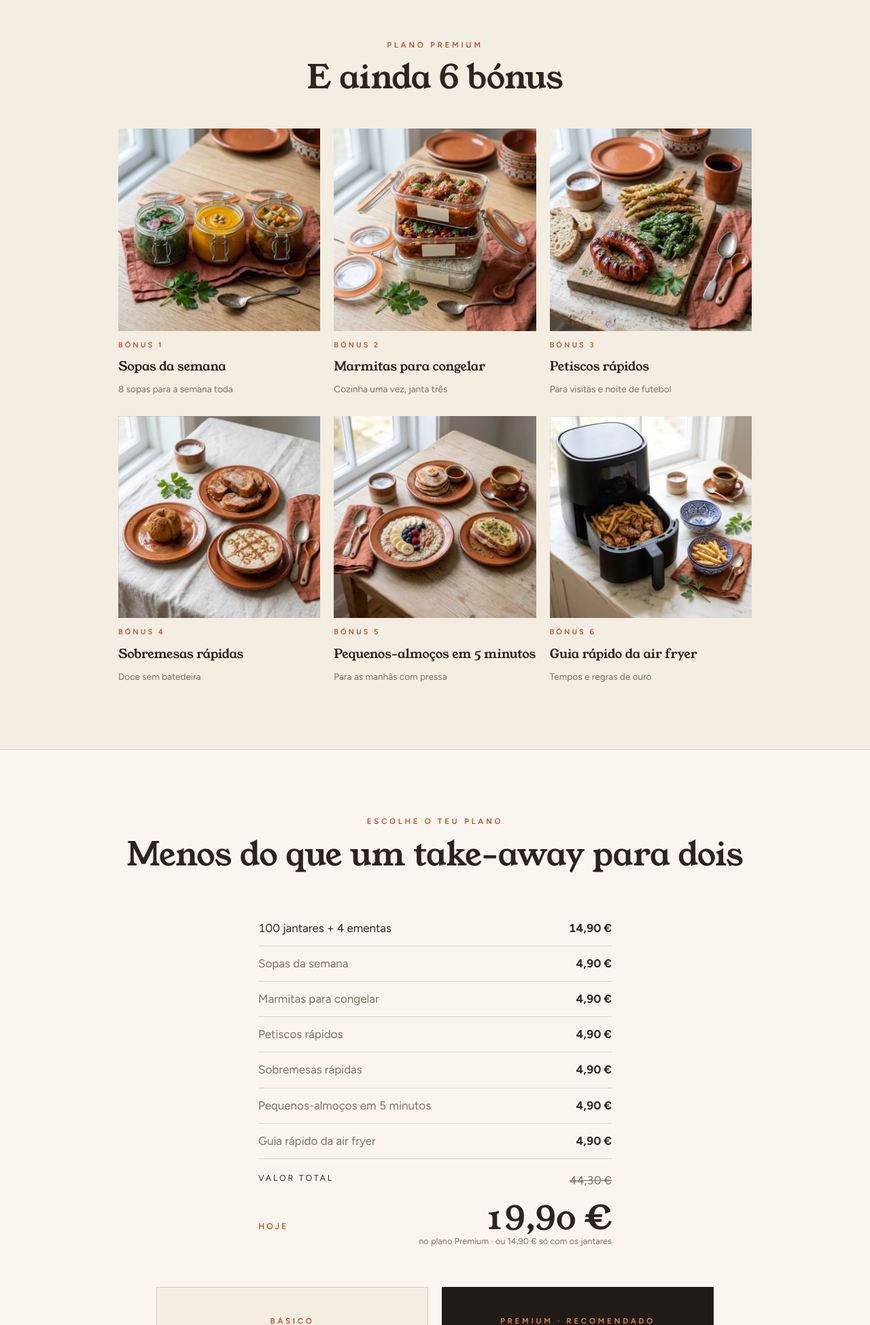
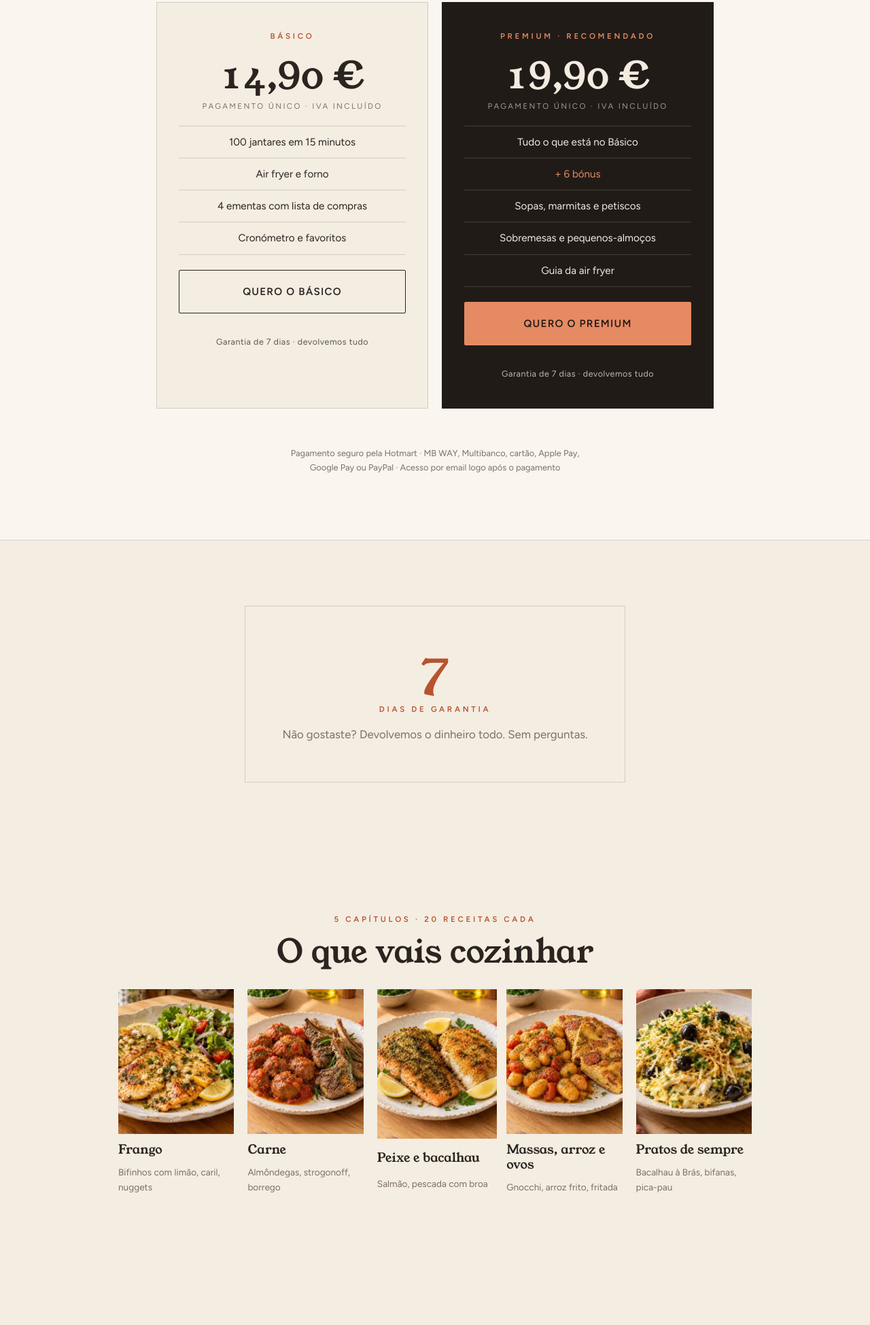
Before and after one commit to diegoovidall007-bot/jantares15-site, a plain HTML site: page index.html in a window 1280 px wide. Shown: the part 5181-7130 px from the top of the page at 68% size. Drawn offline with Linux system fonts and the light colour scheme.

Commit message:
Planos sobem para logo após as receitas, âncora compacta e garantia junto aos botões
Co-Authored-By: Claude Opus 5.5 <noreply@anthropic.com>
Claude-Session: https://claude.ai/code/session_01WaUvwzzNxbFPCZgrJ8ZJ88

```diff
--- a/index.html
+++ b/index.html
@@ -179,6 +179,7 @@ footer a{color:inherit}
 .sticky .btn{padding:14px 20px;font-size:.8rem}
 @media (min-width:760px){.sticky{justify-content:center;gap:40px}}
 @media (prefers-reduced-motion:reduce){html{scroll-behavior:auto}.sticky{transition:none}}
+.g7{margin:10px 0 0;text-align:center;font-size:12.5px;letter-spacing:.04em;opacity:.75}
 </style>
 <script type="text/javascript">
     (function(c,l,a,r,i,t,y){
@@ -251,7 +252,45 @@ footer a{color:inherit}
     <div class="stack center" style="gap:14px"><span class="cap">Air fryer</span><h2 class="h2">Algumas receitas</h2></div>
     <div class="recs"><div class="rec"><div class="ph photo" data-img="r-frango-limao" style="background-image:url(img/r-frango-limao.webp)"></div><b>Bifinhos de frango com limão</b><span>10 min · 200 °C</span></div><div class="rec"><div class="ph photo" data-img="r-pica-pau" style="background-image:url(img/r-pica-pau.webp)"></div><b>Pica-pau rápido</b><span>10 min · 200 °C</span></div><div class="rec"><div class="ph photo" data-img="r-salmao" style="background-image:url(img/r-salmao.webp)"></div><b>Salmão com crosta de ervas</b><span>9 min · 200 °C</span></div><div class="rec"><div class="ph photo" data-img="r-almondegas" style="background-image:url(img/r-almondegas.webp)"></div><b>Almôndegas com tomate</b><span>11 min · 190 °C</span></div><div class="rec"><div class="ph photo" data-img="r-douradinhos" style="background-image:url(img/r-douradinhos.webp)"></div><b>Douradinhos caseiros</b><span>10 min · 200 °C</span></div><div class="rec"><div class="ph photo" data-img="r-espetadas" style="background-image:url(img/r-espetadas.webp)"></div><b>Espetadas de frango</b><span>12 min · 200 °C</span></div></div>
   </div>
-  <div class="stack" style="gap:28px;margin-top:24px">
+</div></section>
+
+<!-- 6. OFERTA -->
+<section class="oferta" id="oferta"><div class="wrap stack" style="gap:56px">
+  <div class="stack center" style="gap:14px"><span class="cap">Escolhe o teu plano</span><h2 class="h2">Menos do que um take-away para dois</h2></div>
+  <div class="anc">
+    <div class="row first"><span>100 jantares + 4 ementas</span><b>14,90 €</b></div>
+    <div class="row"><span>+ 6 bónus do Premium</span><b style="white-space:nowrap">29,40 €</b></div>
+    <div class="row tot"><span>Valor total</span><s>44,30 €</s></div>
+    <div class="hoje"><span>Hoje</span><b>19,90 €</b></div>
+    <p class="note">no plano Premium · ou 14,90 € só com os jantares</p>
+  </div>
+  <div class="plans">
+    <div class="plan">
+      <span class="cap">Básico</span>
+      <div class="p">14,90 €<small>Pagamento único · IVA incluído</small></div>
+      <ul><li>100 jantares em 15 minutos</li><li>Air fryer e forno</li><li>4 ementas com lista de compras</li><li>Cronómetro e favoritos</li></ul>
+      <a class="btn line full hotmart-fb" data-valor="14.90" href="https://pay.hotmart.com/H108103289E">Quero o Básico</a>
+      <p class="g7">Garantia de 7 dias · devolvemos tudo</p>
+    </div>
+    <div class="plan pro">
+      <span class="cap">Premium · Recomendado</span>
+      <div class="p">19,90 €<small>Pagamento único · IVA incluído</small></div>
+      <ul><li>Tudo o que está no Básico</li><li class="plus">+ 6 bónus</li><li>Sopas, marmitas e petiscos</li><li>Sobremesas e pequenos-almoços</li><li>Guia da air fryer</li></ul>
+      <a class="btn full hotmart-fb" data-valor="19.90" href="https://pay.hotmart.com/C108103905I">Quero o Premium</a>
+      <p class="g7">Garantia de 7 dias · devolvemos tudo</p>
+    </div>
+  </div>
+  <p class="pay">Pagamento seguro pela Hotmart · MB WAY, Multibanco, cartão, Apple Pay, Google Pay ou PayPal · Acesso por email logo após o pagamento</p>
+</div></section>
+
+<!-- 7. GARANTIA -->
+<section><div class="wrap">
+  <div class="gar"><span class="d">7</span><span class="cap">dias de garantia</span><p class="sub">Não gostaste? Devolvemos o dinheiro todo. Sem perguntas.</p></div>
+</div></section>
+
+<!-- CAPÍTULOS -->
+<section><div class="wrap stack" style="gap:28px">
+  <div class="stack" style="gap:28px">
     <div class="stack center" style="gap:14px"><span class="cap">5 capítulos · 20 receitas cada</span><h2 class="h2">O que vais cozinhar</h2></div>
     <div class="caps">
       <div class="cap-i"><div class="ph photo" data-img="cap-frango" style="background-image:url(img/cap-frango.webp)"></div><b>Frango</b><span>Bifinhos com limão, caril, nuggets</span></div>
@@ -278,43 +317,6 @@ footer a{color:inherit}
 
 <!-- 5. PROVA SOCIAL: escondida até haver depoimentos reais -->
 <section class="prova" hidden><div class="wrap stack center"><span class="cap">Quem já usa</span><h2 class="h2">O que dizem as clientes</h2></div></section>
-
-<!-- 6. OFERTA -->
-<section class="oferta" id="oferta"><div class="wrap stack" style="gap:56px">
-  <div class="stack center" style="gap:14px"><span class="cap">Escolhe o teu plano</span><h2 class="h2">Menos do que um take-away para dois</h2></div>
-  <div class="anc">
-    <div class="row first"><span>100 jantares + 4 ementas</span><b>14,90 €</b></div>
-    <div class="row"><span>Sopas da semana</span><b>4,90 €</b></div>
-    <div class="row"><span>Marmitas para congelar</span><b>4,90 €</b></div>
-    <div class="row"><span>Petiscos rápidos</span><b>4,90 €</b></div>
-    <div class="row"><span>Sobremesas rápidas</span><b>4,90 €</b></div>
-    <div class="row"><span>Pequenos-almoços em 5 minutos</span><b>4,90 €</b></div>
-    <div class="row"><span>Guia rápido da air fryer</span><b>4,90 €</b></div>
-    <div class="row tot"><span>Valor total</span><s>44,30 €</s></div>
-    <div class="hoje"><span>Hoje</span><b>19,90 €</b></div>
-    <p class="note">no plano Premium · ou 14,90 € só com os jantares</p>
-  </div>
-  <div class="plans">
-    <div class="plan">
-      <span class="cap">Básico</span>
-      <div class="p">14,90 €<small>Pagamento único · IVA incluído</small></div>
-      <ul><li>100 jantares em 15 minutos</li><li>Air fryer e forno</li><li>4 ementas com lista de compras</li><li>Cronómetro e favoritos</li></ul>
-      <a class="btn line full hotmart-fb" data-valor="14.90" href="https://pay.hotmart.com/H108103289E">Quero o Básico</a>
-    </div>
-    <div class="plan pro">
-      <span class="cap">Premium · Recomendado</span>
-      <div class="p">19,90 €<small>Pagamento único · IVA incluído</small></div>
-      <ul><li>Tudo o que está no Básico</li><li class="plus">+ 6 bónus</li><li>Sopas, marmitas e petiscos</li><li>Sobremesas e pequenos-almoços</li><li>Guia da air fryer</li></ul>
-      <a class="btn full hotmart-fb" data-valor="19.90" href="https://pay.hotmart.com/C108103905I">Quero o Premium</a>
-    </div>
-  </div>
-  <p class="pay">Pagamento seguro pela Hotmart · MB WAY, Multibanco, cartão, Apple Pay, Google Pay ou PayPal · Acesso por email logo após o pagamento</p>
-</div></section>
-
-<!-- 7. GARANTIA -->
-<section><div class="wrap">
-  <div class="gar"><span class="d">7</span><span class="cap">dias de garantia</span><p class="sub">Não gostaste? Devolvemos o dinheiro todo. Sem perguntas.</p></div>
-</div></section>
 
 <!-- 8. FAQ -->
 <section style="padding-top:0"><div class="wrap stack" style="gap:40px">
```
